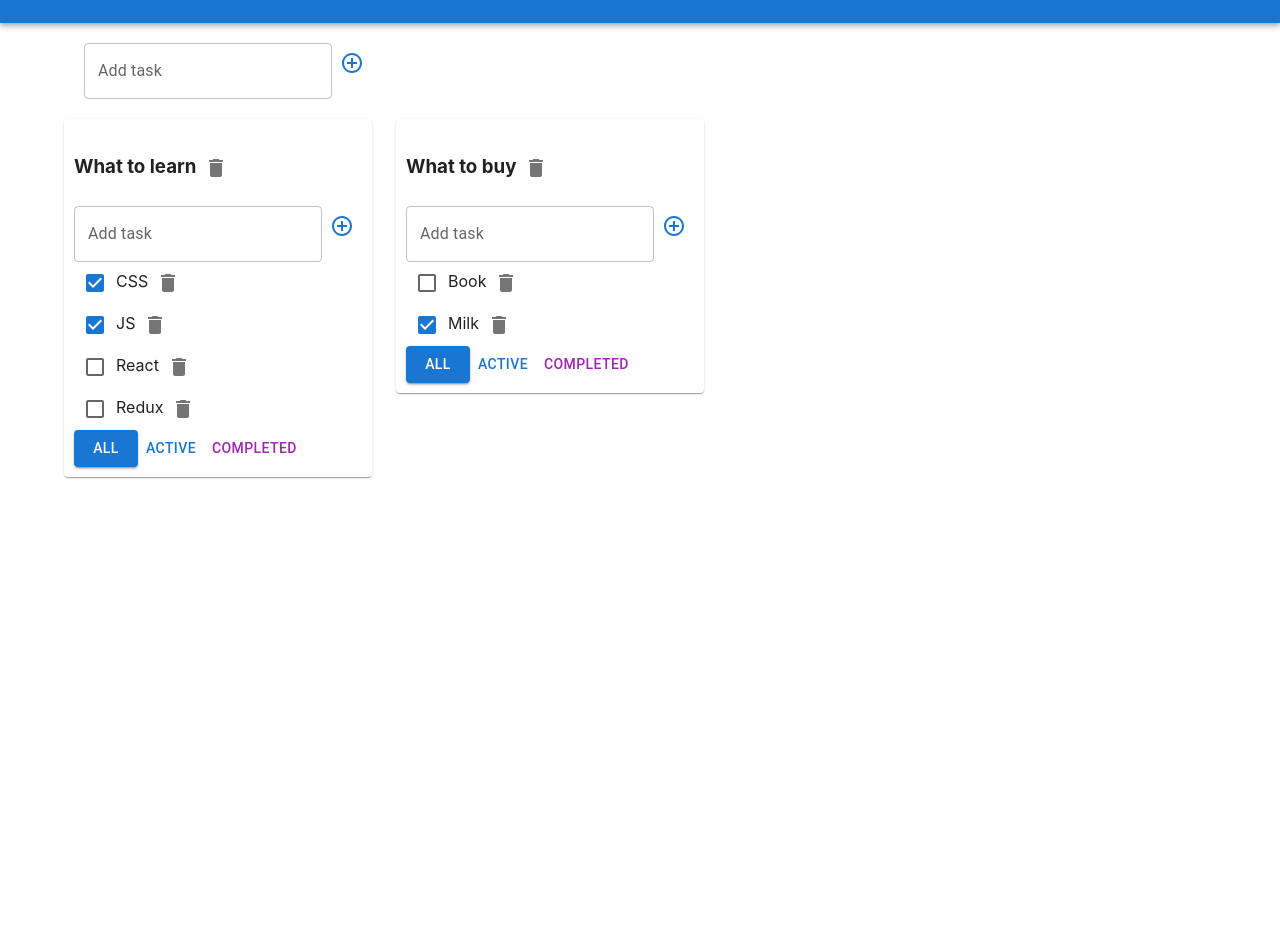
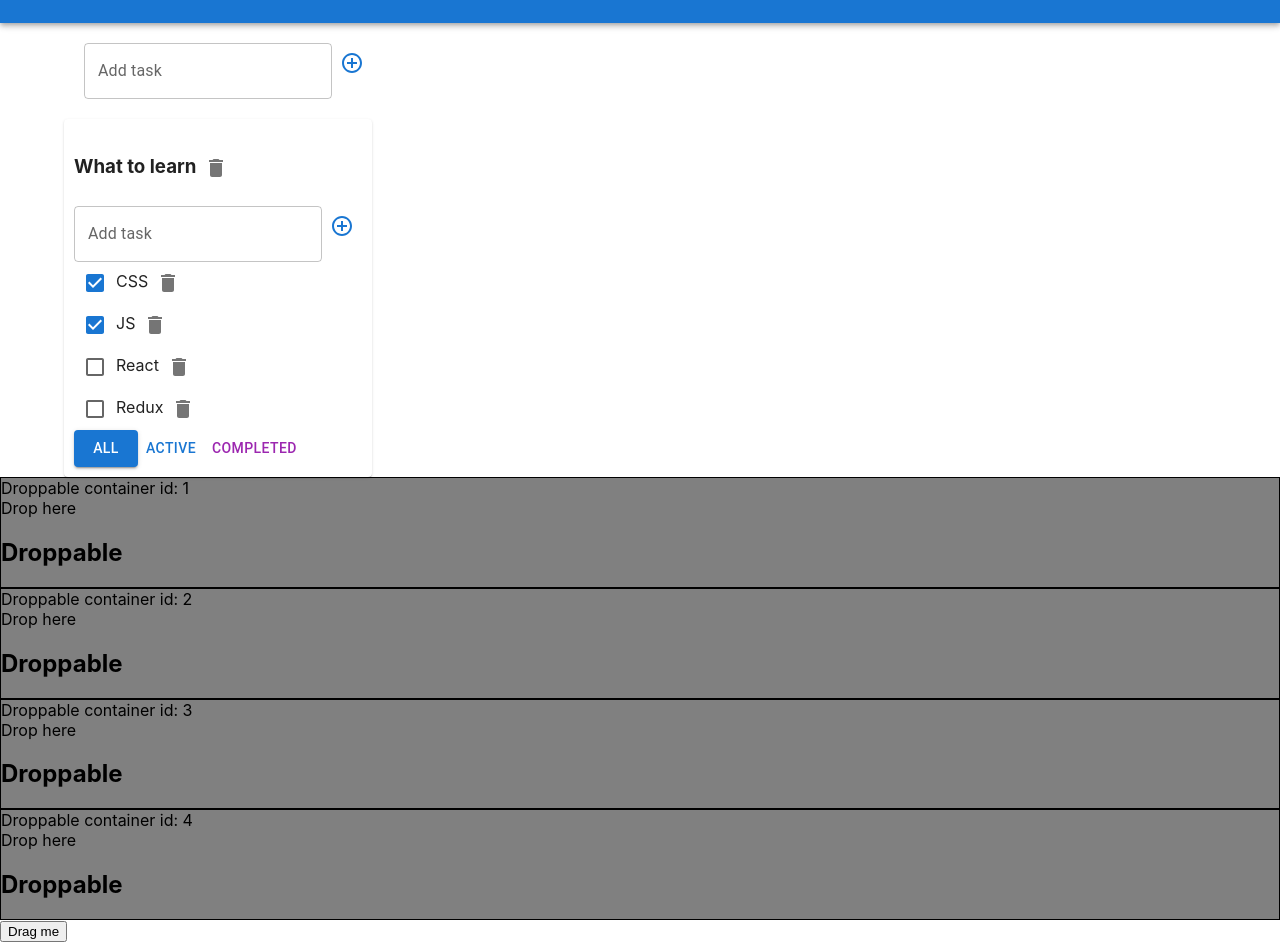
Before and after one commit to Desolateeeooo/to-do-list-ts, a React (Create React App) app: page / in a window 1280 px wide. Shown: the part 41-983 px from the top of the page. Before the commit the page ends 800 px from the top, so only its background shows below. Built offline with nearby package versions, Linux system fonts and the light colour scheme.

Commit message:
test commit
This is a test version, in which I attempted to use a dnd-kit

```diff
--- a/package.json
+++ b/package.json
@@ -3,6 +3,9 @@
   "version": "0.1.0",
   "private": true,
   "dependencies": {
+    "@dnd-kit/core": "^6.1.0",
+    "@dnd-kit/sortable": "^8.0.0",
+    "@dnd-kit/utilities": "^3.2.2",
     "@emotion/react": "^11.11.4",
     "@emotion/styled": "^11.11.0",
     "@fontsource/roboto": "^5.0.12",
--- a/src/AppWithRedux.tsx
+++ b/src/AppWithRedux.tsx
@@ -1,4 +1,4 @@
-import React, {useCallback} from 'react';
+import React, {useCallback, useState} from 'react';
 import './App.css';
 import {TaskType, Todolist} from "./Todolist";
 import {AddItemForm} from "./AddItemForm";
@@ -13,6 +13,10 @@ import {
 import {addTaskAC, changeTaskStatusAC, changeTaskTitleAC, removeTaskAC} from "./state/tasks-reducer";
 import {useDispatch, useSelector} from "react-redux";
 import {AppRootState} from "./state/store";
+import {Droppable} from './dndTest/Droppable';
+import {DndContext, DragOverEvent, UniqueIdentifier} from "@dnd-kit/core";
+import {Draggable} from "./dndTest/Draggable";
+import {MultipleDroppables} from "./dndTest/MultipleDroppables";
 
 export type FilterValuesType = "all" | "completed" | "active";
 export type TodolistType = {
@@ -63,6 +67,12 @@ function AppWithRedux() {
         dispatch(addTodolistAC(title));
     }, [dispatch]);
 
+
+    const [parent, setParent] = useState<UniqueIdentifier | null>(null);
+    const draggableMarkup = (
+        <Draggable id="draggable">Drag me</Draggable>
+    );
+
     return (
         <div className="App">
             <AppBar position={"static"}>
@@ -85,7 +95,8 @@ function AppWithRedux() {
                         todolists.map((tl) => {
                             let tasksForTodolist = tasks[tl.id];
 
-                            return <Grid item>
+                            return (
+                                <Grid item>
                                     <Paper style={{padding: "10px"}}>
                                         <Todolist
                                             key={tl.id}
@@ -103,12 +114,25 @@ function AppWithRedux() {
                                         />
                                     </Paper>
                                 </Grid>
+                            )
                         })
                     }
                 </Grid>
             </Container>
+            <DndContext onDragEnd={handleDragEnd}>
+                <MultipleDroppables parent={parent}></MultipleDroppables>
+                {parent === null ? draggableMarkup : null}
+            </DndContext>
         </div>
     );
+
+    function handleDragEnd(event: DragOverEvent): void {
+        const {over} = event;
+
+        // If the item is dropped over a container, set it as the parent
+        // otherwise reset the parent to `null`
+        setParent(over ? over.id : null);
+    }
 }
 
 export default AppWithRedux;
--- a/src/Task.tsx
+++ b/src/Task.tsx
@@ -10,23 +10,32 @@ type TaskPropsType = {
     removeTask: (id: string, todolistId: string) => void
     task: TaskType
     todolistId: string
+    id: string
 }
+
 export const Task = React.memo((props: TaskPropsType) => {
-    const handleOnRemove = () => {
+    const handleOnRemove = useCallback(() => {
         props.removeTask(props.task.id, props.todolistId)
-    }
-    const onChangeStatusHandler = (e: ChangeEvent<HTMLInputElement>) => {
+    }, [props.task.id, props.removeTask, props.todolistId]);
+
+    const onChangeStatusHandler = useCallback((e: ChangeEvent<HTMLInputElement>) => {
         props.changeTaskStatus(props.task.id, e.currentTarget.checked, props.todolistId)
-    }
+    }, [props.task.id, props.changeTaskStatus, props.todolistId]);
+
     const onChangeTitleHandler = useCallback((newValue: string) => {
         props.changeTaskTitle(props.task.id, newValue, props.todolistId)
     }, [props.task.id, props.changeTaskTitle, props.todolistId]);
 
-    return (<div key={props.task.id} className={props.task.isDone ? "is-done" : ""}>
-        <Checkbox onChange={onChangeStatusHandler} checked={props.task.isDone}/>
-        <EditableSpan title={props.task.title} onChange={onChangeTitleHandler}/>
-        <IconButton onClick={handleOnRemove}>
-            <Delete/>
-        </IconButton>
-    </div>)
+    return (
+        <div id={props.task.id}
+             key={props.task.id}
+             className={props.task.isDone ? "is-done" : ""}
+        >
+            <Checkbox onChange={onChangeStatusHandler} checked={props.task.isDone}/>
+            <EditableSpan title={props.task.title} onChange={onChangeTitleHandler}/>
+            <IconButton onClick={handleOnRemove}>
+                <Delete/>
+            </IconButton>
+        </div>
+    );
 });
--- a/src/Todolist.tsx
+++ b/src/Todolist.tsx
@@ -62,7 +62,8 @@ export const Todolist = React.memo((props: PropsType) => {
                 {
                     filteredTasks && filteredTasks.map(task => {
                         return <Task changeTaskStatus={props.changeTaskStatus} changeTaskTitle={props.changeTaskTitle}
-                                     removeTask={props.removeTask} task={task} todolistId={props.id} key={task.id}/>
+                                     removeTask={props.removeTask} task={task} todolistId={props.id} key={task.id}
+                                     id={task.id}/>
                     })
                 }
             </div>
--- /dev/null
+++ b/src/dndTest/Draggable.tsx
@@ -0,0 +1,22 @@
+import React, {ReactNode} from 'react';
+import {useDraggable} from '@dnd-kit/core';
+
+interface IDraggable {
+    children?: React.ReactNode;
+    id: string;
+}
+export const Draggable = (props: IDraggable) => {
+    const {attributes, listeners, setNodeRef, transform} = useDraggable({
+        id: 'draggable',
+    });
+    const style = transform ? {
+        transform: `translate3d(${transform.x}px, ${transform.y}px, 0)`,
+    } : undefined;
+
+
+    return (
+        <button ref={setNodeRef} style={style} {...listeners} {...attributes}>
+            {props.children}
+        </button>
+    );
+}
--- /dev/null
+++ b/src/dndTest/Droppable.tsx
@@ -0,0 +1,23 @@
+import React, {ReactNode} from "react";
+import {useDroppable} from '@dnd-kit/core';
+
+interface IDroppable {
+    children?: React.ReactNode;
+    key: string;
+    id: string;
+}
+
+export const Droppable = (props: IDroppable) => {
+    const {isOver, setNodeRef} = useDroppable({
+        id: 'droppable',
+    });
+    const style = {
+        color: isOver ? 'green' : undefined,
+    };
+
+    return (
+        <div ref={setNodeRef} style={style}>
+            {props.children}
+        </div>
+    )
+}
--- /dev/null
+++ b/src/dndTest/MultipleDroppables.tsx
@@ -0,0 +1,53 @@
+import {UniqueIdentifier, useDroppable} from "@dnd-kit/core";
+import {Draggable} from "./Draggable";
+import React from "react";
+
+interface iDroppable {
+    key: string;
+    id: string;
+    children?: React.ReactNode;
+}
+
+interface IMultipleDroppable {
+    parent: UniqueIdentifier | null;
+}
+
+function Droppable(props: iDroppable) {
+    const {isOver, setNodeRef} = useDroppable({
+        id: props.id,
+    });
+
+    const droppableStyle = {
+        border: '1px solid black',
+        background: 'gray',
+        color: isOver ? 'green' : undefined,
+    }
+
+    return (
+        <div ref={setNodeRef} style={droppableStyle}>
+            {props.children}
+        </div>
+    );
+}
+
+export function MultipleDroppables(props: IMultipleDroppable) {
+    const droppables = ['1', '2', '3', '4'];
+
+    const draggableMarkup = (
+        <Draggable id="draggable">Drag me</Draggable>
+    );
+
+    return (
+        <section>
+            {droppables.map((id) => (
+                <Droppable id={id} key={id}>
+                    Droppable container id: {id}
+                    <div>
+                        {props.parent === id ? draggableMarkup : 'Drop here'}
+                        <h1>Droppable</h1>
+                    </div>
+                </Droppable>
+            ))}
+        </section>
+    );
+}
--- a/src/state/tasks-reducer.ts
+++ b/src/state/tasks-reducer.ts
@@ -1,6 +1,6 @@
 import {TasksStateType} from "../AppWithRedux";
 import {v1} from "uuid";
-import {AddTodolistActionType, RemoveTodolistActionType, todolistId1, todolistId2} from "./todolists-reducer";
+import {AddTodolistActionType, RemoveTodolistActionType, todolistId1} from "./todolists-reducer";
 
 export type RemoveTaskActionType = {
     type: 'REMOVE-TASK'
@@ -38,10 +38,6 @@ const initialState: TasksStateType = {
         {id: v1(), title: "JS", isDone: true},
         {id: v1(), title: "React", isDone: false},
         {id: v1(), title: "Redux", isDone: false}
-    ],
-    [todolistId2]: [
-        {id: v1(), title: "Book", isDone: false},
-        {id: v1(), title: "Milk", isDone: true},
     ],
 }
 
--- a/src/state/todolists-reducer.ts
+++ b/src/state/todolists-reducer.ts
@@ -31,7 +31,6 @@ export let todolistId2 = v1();
 
 const initialState: Array<TodolistType> = [
     {id: todolistId1, title: "What to learn", filter: "all"},
-    {id: todolistId2, title: "What to buy", filter: "all"},
 ]
 
 export const todolistsReducer = (state: Array<TodolistType> = initialState, action: ActionType): Array<TodolistType> => {
```
Also changed, not shown: src/AppWithReducers.tsx (deleted, +0 -140 lines), 2 other files (tests, documents, lock files or other folders). Lines whose indentation alone changed are shown as unchanged.
